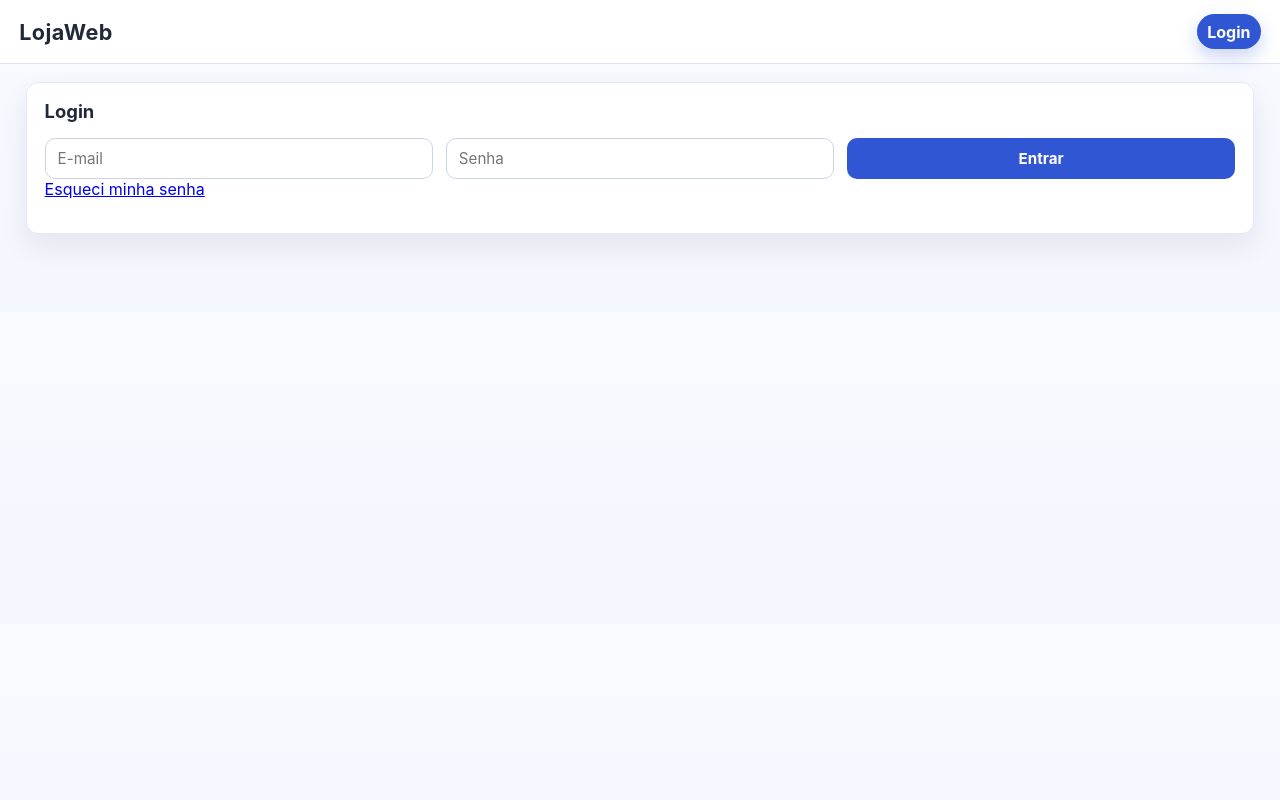
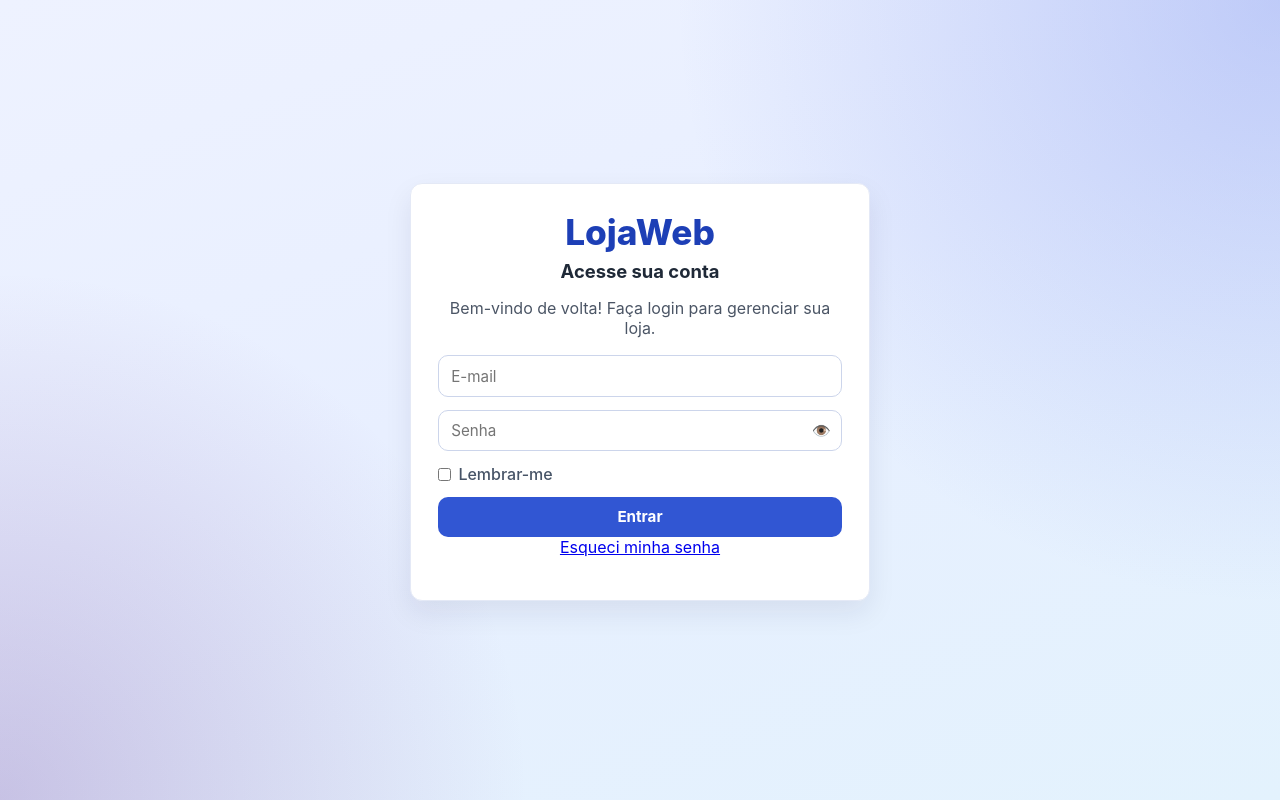
Before and after one commit to FelipeWelter/lojaWeb, a Flask app: page /login in a window 1280 px wide. Run offline with Flask 3, Linux system fonts and the light colour scheme.

Commit message:
Melhora login com novo layout, UX e proteção anti brute force

```diff
--- a/app.py
+++ b/app.py
@@ -28,6 +28,7 @@ app.config['MAIL_USERNAME'] = os.getenv('MAIL_USERNAME')
 app.config['MAIL_PASSWORD'] = os.getenv('MAIL_PASSWORD')
 app.config['MAIL_DEFAULT_SENDER'] = os.getenv('MAIL_DEFAULT_SENDER', os.getenv('MAIL_USERNAME'))
 app.config['SECURITY_PASSWORD_SALT'] = os.getenv('SECURITY_PASSWORD_SALT', 'lojaweb-reset-salt')
+app.config['PERMANENT_SESSION_LIFETIME'] = timedelta(days=30)
 
 db = SQLAlchemy(app)
 mail = Mail(app)
@@ -179,6 +180,32 @@ class AuditLog(db.Model):
     action = db.Column(db.String(180), nullable=False)
     details = db.Column(db.Text, nullable=False)
     created_at = db.Column(db.DateTime, nullable=False, default=datetime.utcnow)
+
+
+class LoginThrottle(db.Model):
+    id = db.Column(db.Integer, primary_key=True)
+    email = db.Column(db.String(120), nullable=False)
+    ip_address = db.Column(db.String(45), nullable=False)
+    failed_attempts = db.Column(db.Integer, nullable=False, default=0)
+    blocked_until = db.Column(db.DateTime, nullable=True)
+    updated_at = db.Column(db.DateTime, nullable=False, default=datetime.utcnow)
+
+
+def _client_ip():
+    forwarded = request.headers.get('X-Forwarded-For')
+    if forwarded:
+        return forwarded.split(',')[0].strip()
+    return request.remote_addr or 'unknown'
+
+
+def _get_or_create_throttle(email: str, ip_address: str):
+    throttle = LoginThrottle.query.filter_by(email=email, ip_address=ip_address).first()
+    if throttle:
+        return throttle
+    throttle = LoginThrottle(email=email, ip_address=ip_address, failed_attempts=0)
+    db.session.add(throttle)
+    db.session.flush()
+    return throttle
 
 
 def _login_required(view):
@@ -511,11 +538,58 @@ def login():
     if request.method == 'POST':
         email = (request.form.get('email') or '').strip().lower()
         password = request.form.get('password') or ''
+        remember_me = request.form.get('remember_me') == 'on'
+        ip_address = _client_ip()
+
+        if not email or not password:
+            flash('Preencha e-mail e senha para continuar.', 'danger')
+            return redirect(url_for('login'))
+
+        throttle = _get_or_create_throttle(email, ip_address)
+        now = datetime.utcnow()
+        blocked_by_email = LoginThrottle.query.filter(
+            LoginThrottle.email == email,
+            LoginThrottle.blocked_until.isnot(None),
+            LoginThrottle.blocked_until > now,
+        ).order_by(LoginThrottle.blocked_until.desc()).first()
+        blocked_by_ip = LoginThrottle.query.filter(
+            LoginThrottle.ip_address == ip_address,
+            LoginThrottle.blocked_until.isnot(None),
+            LoginThrottle.blocked_until > now,
+        ).order_by(LoginThrottle.blocked_until.desc()).first()
+        active_block = blocked_by_email or blocked_by_ip
+        if active_block:
+            remaining = int((active_block.blocked_until - now).total_seconds() // 60) + 1
+            flash(f'Muitas tentativas de login. Tente novamente em {remaining} minuto(s).', 'danger')
+            return redirect(url_for('login'))
+
         user = User.query.filter_by(email=email).first()
         if not user or not check_password_hash(user.password_hash, password):
-            flash('Credenciais inválidas.', 'danger')
+            throttle.failed_attempts += 1
+            throttle.updated_at = datetime.utcnow()
+            email_attempts = db.session.query(db.func.sum(LoginThrottle.failed_attempts)).filter(LoginThrottle.email == email).scalar() or 0
+            ip_attempts = db.session.query(db.func.sum(LoginThrottle.failed_attempts)).filter(LoginThrottle.ip_address == ip_address).scalar() or 0
+            if email_attempts >= 5 or ip_attempts >= 5:
+                block_until = now + timedelta(minutes=15)
+                LoginThrottle.query.filter(
+                    (LoginThrottle.email == email) | (LoginThrottle.ip_address == ip_address)
+                ).update(
+                    {
+                        LoginThrottle.blocked_until: block_until,
+                        LoginThrottle.updated_at: datetime.utcnow(),
+                    },
+                    synchronize_session=False,
+                )
+            db.session.commit()
+            flash('E-mail ou senha incorretos. Verifique os dados e tente novamente.', 'danger')
             return redirect(url_for('login'))
+
+        throttle.failed_attempts = 0
+        throttle.blocked_until = None
+        throttle.updated_at = datetime.utcnow()
+        session.permanent = remember_me
         session['user_id'] = user.id
+        db.session.commit()
         flash('Login realizado com sucesso!', 'success')
         return redirect(url_for('dashboard'))
     if session.get('user_id'):
@@ -1620,6 +1694,18 @@ with app.app_context():
             'quantity INTEGER NOT NULL DEFAULT 1, '
             'unit_cost NUMERIC(10,2) NOT NULL DEFAULT 0, '
             'FOREIGN KEY(assembly_id) REFERENCES montagem_computador (id)'
+            ')'
+        )
+    )
+    db.session.execute(
+        db.text(
+            'CREATE TABLE IF NOT EXISTS login_throttle ('
+            'id INTEGER PRIMARY KEY, '
+            'email VARCHAR(120) NOT NULL, '
+            'ip_address VARCHAR(45) NOT NULL, '
+            'failed_attempts INTEGER NOT NULL DEFAULT 0, '
+            'blocked_until DATETIME, '
+            'updated_at DATETIME NOT NULL'
             ')'
         )
     )
--- a/static/styles.css
+++ b/static/styles.css
@@ -19,6 +19,13 @@ body {
   font-family: "Inter", "Segoe UI", Arial, sans-serif;
   background: linear-gradient(180deg, #f8faff 0%, #f3f6fd 100%);
   color: var(--text);
+}
+
+body.auth-page {
+  min-height: 100vh;
+  background: radial-gradient(circle at top right, rgba(102, 126, 234, 0.32), transparent 40%),
+              radial-gradient(circle at bottom left, rgba(118, 75, 162, 0.28), transparent 35%),
+              linear-gradient(160deg, #eef2ff 0%, #e8efff 45%, #e3f2fd 100%);
 }
 
 h1, h2, h3, p { margin-top: 0; }
@@ -63,6 +70,15 @@ h1, h2, h3, p { margin-top: 0; }
 .header a.active { background: #3156d3; color: #fff; box-shadow: 0 8px 18px rgba(49,86,211,.25); }
 
 .container { max-width: 1260px; margin: 1.1rem auto; padding: 0 1rem 2.8rem; }
+
+body.auth-page .container {
+  min-height: 100vh;
+  display: grid;
+  place-items: center;
+  max-width: 100%;
+  margin: 0;
+  padding: 1.2rem;
+}
 
 .card {
   background: var(--surface);
@@ -126,6 +142,7 @@ button {
 
 button:hover { background: var(--primary-hover); }
 button:active { transform: translateY(1px); }
+button:disabled { opacity: .75; cursor: not-allowed; }
 
 .btn-secondary {
   background: #ecf1ff;
@@ -167,6 +184,78 @@ tbody tr:hover { background: #fbfcff; }
 .alert { padding: .8rem .9rem; border-radius: 10px; margin-bottom: .65rem; }
 .alert.success { background: #d9fbe0; color: #195f2e; }
 .alert.danger { background: #ffe5e5; color: #7d2222; }
+
+body.auth-page .alerts {
+  width: min(460px, 100%);
+  margin-bottom: .75rem;
+}
+
+body.auth-page .alert.danger {
+  border: 1px solid #ef9a9a;
+  background: #fee2e2;
+}
+
+.login-card {
+  width: min(460px, 100%);
+  padding: 1.7rem;
+  backdrop-filter: blur(4px);
+}
+
+.login-brand {
+  text-align: center;
+  font-size: 2.2rem;
+  font-weight: 800;
+  color: #1d3fb6;
+  margin-bottom: .45rem;
+}
+
+.login-card h2,
+.login-card p {
+  text-align: center;
+}
+
+.login-subtitle {
+  color: #4b5565;
+  margin-bottom: 1.1rem;
+}
+
+.password-wrap {
+  position: relative;
+}
+
+.password-wrap input {
+  width: 100%;
+  padding-right: 2.9rem;
+}
+
+.toggle-password {
+  position: absolute;
+  right: .35rem;
+  top: 50%;
+  transform: translateY(-50%);
+  background: transparent;
+  color: #5b6781;
+  border: 0;
+  padding: .35rem;
+  line-height: 1;
+}
+
+.toggle-password:hover {
+  background: #eef2ff;
+}
+
+.remember-row {
+  display: flex;
+  align-items: center;
+  gap: .45rem;
+  font-weight: 500;
+  color: #475467;
+}
+
+.remember-row input {
+  width: auto;
+  margin: 0;
+}
 
 .full-width { grid-column: 1 / -1; }
 .hidden { display: none !important; }
--- a/templates/base.html
+++ b/templates/base.html
@@ -6,7 +6,8 @@
     <title>LojaWeb - Gestão</title>
     <link rel="stylesheet" href="{{ url_for('static', filename='styles.css') }}" />
   </head>
-  <body>
+  <body class="{% if request.endpoint == 'login' %}auth-page{% endif %}">
+    {% if request.endpoint != 'login' %}
     <header class="header">
       <h1>LojaWeb</h1>
       <nav>
@@ -26,6 +27,7 @@
         {% endif %}
       </nav>
     </header>
+    {% endif %}
 
     <main class="container">
       {% with messages = get_flashed_messages(with_categories=true) %}
--- a/templates/login.html
+++ b/templates/login.html
@@ -1,12 +1,41 @@
 {% extends 'base.html' %}
 {% block content %}
-<section class="card">
-  <h2>Login</h2>
-  <form method="post" class="grid form-grid">
-    <input type="email" name="email" placeholder="E-mail" required />
-    <input type="password" name="password" placeholder="Senha" required />
-    <button type="submit">Entrar</button>
+<section class="card login-card">
+  <div class="login-brand">LojaWeb</div>
+  <h2>Acesse sua conta</h2>
+  <p class="login-subtitle">Bem-vindo de volta! Faça login para gerenciar sua loja.</p>
+
+  <form method="post" class="grid form-grid" id="login-form">
+    <input type="email" name="email" placeholder="E-mail" required autocomplete="email" />
+    <div class="password-wrap full-width">
+      <input id="password" type="password" name="password" placeholder="Senha" required minlength="6" autocomplete="current-password" />
+      <button type="button" class="toggle-password" id="toggle-password" aria-label="Mostrar senha" aria-pressed="false">👁️</button>
+    </div>
+    <label class="remember-row full-width">
+      <input type="checkbox" name="remember_me" />
+      <span>Lembrar-me</span>
+    </label>
+    <button type="submit" id="login-submit" class="full-width">Entrar</button>
   </form>
   <p><a href="{{ url_for('recuperar_senha') }}">Esqueci minha senha</a></p>
 </section>
+
+<script>
+  const passwordInput = document.getElementById('password');
+  const togglePassword = document.getElementById('toggle-password');
+  const loginForm = document.getElementById('login-form');
+  const loginSubmit = document.getElementById('login-submit');
+
+  togglePassword?.addEventListener('click', () => {
+    const reveal = passwordInput.type === 'password';
+    passwordInput.type = reveal ? 'text' : 'password';
+    togglePassword.setAttribute('aria-pressed', String(reveal));
+    togglePassword.setAttribute('aria-label', reveal ? 'Ocultar senha' : 'Mostrar senha');
+  });
+
+  loginForm?.addEventListener('submit', () => {
+    loginSubmit.disabled = true;
+    loginSubmit.textContent = 'Carregando...';
+  });
+</script>
 {% endblock %}
```
